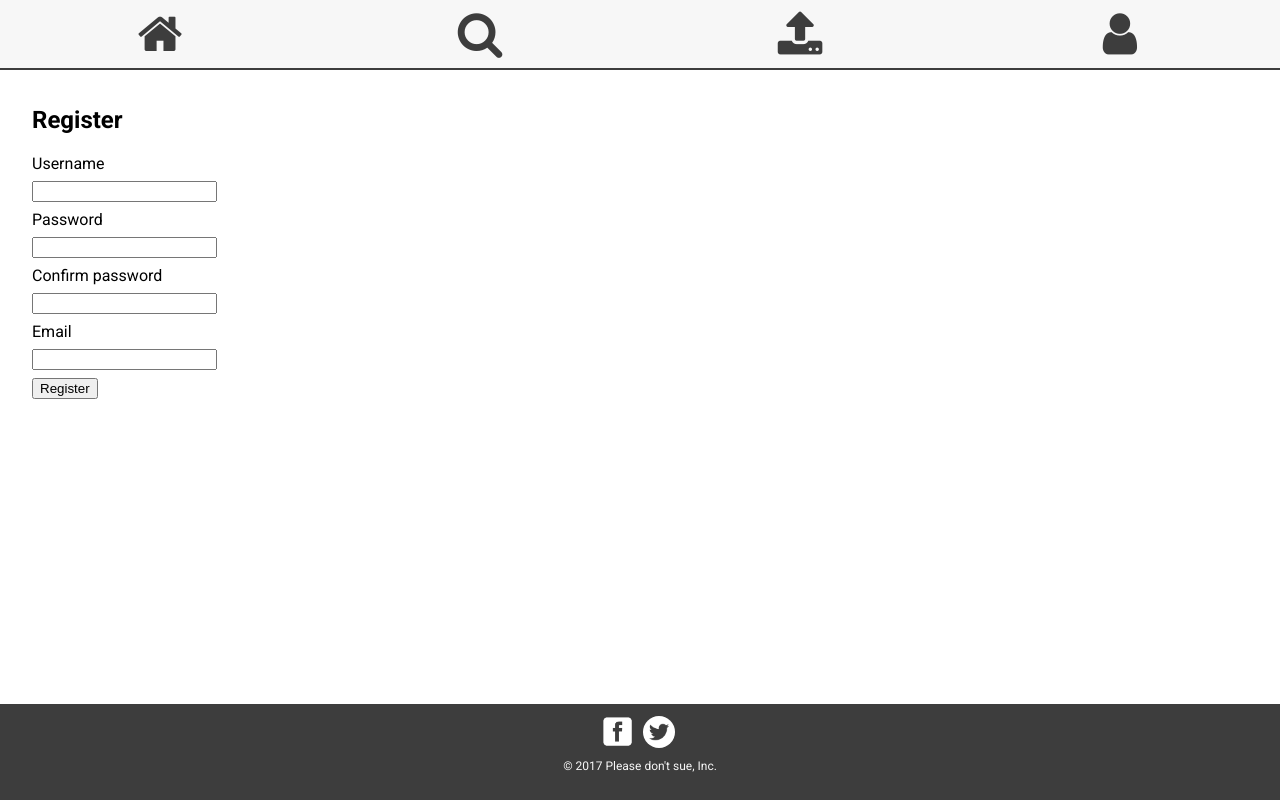
After one commit to AxelTidehorn/The-wall, a PHP site: page /register.php in a window 1280 px wide. The commit adds this page. Run offline with PHP 8.4, Linux system fonts and the light colour scheme.

Commit message:
Register, login and some profile page work

```diff
--- a/css/main.css
+++ b/css/main.css
@@ -263,6 +263,12 @@ a.img{
     color: #ffffff;
 }
 
+/* FORMS */
+input, label{
+    display: block;
+    margin: 8px 0px;
+}
+
 /* PROFILE */
 .profilecont{
   flex: 1;
--- /dev/null
+++ b/register.php
@@ -0,0 +1,68 @@
+<?php include "config.php" ?>
+
+<!DOCTYPE html>
+<html>
+    <?php
+    include "head.php" ;
+    ?>
+
+    <body>
+        <div id="pageContainer">
+          <?php include 'header.php'; ?>
+
+            <main>
+                <section>
+                    <h2>Register</h2>
+                    <form method="POST">
+                        <label>Username</label>
+                        <input type="text" name="username" />
+                        <label>Password</label>
+                        <input type="password" name="password" />
+                        <label>Confirm password</label>
+                        <input type="password" name="confirmPassword" />
+                        <label>Email</label>
+                        <input type="email" name="email" />
+                        <input type="submit" value="Register" />
+                    </form>
+
+                    <?php
+                        if (isset($_POST) && !empty($_POST)) {
+                            evaluateInformation();
+                        }
+
+                        function evaluateInformation() { //Making sure that the information is "valid", may want to add more exceptions for usernames and possibly passwords.
+                            if ($_POST["username"] != ""
+                                && $_POST["password"] != ""
+                                && $_POST["email"] != ""
+                                && $_POST["password"] === $_POST["confirmPassword"]) {
+
+                                registerUser();
+                            } else {
+                                echo "<p>Invalid user information. Ensure that the correct information has been entered.</p>";
+                            }
+                        }
+
+                        function registerUser() { //Connects to DB, prepares and inserts information along with the date
+                            include_once "backend/connect.php";
+
+                            $query = $conn->prepare("INSERT INTO Users (Username, Password, Email, JoinDate, LastActive) VALUES(?, ?, ?, ?, ?)");
+                            $username = $_POST["username"];
+                            $password = sha1($_POST["password"]);
+                            $date = date("Y-m-d"); //Year, month, day, different capitalization can display the date differently
+                            $query->bind_param("sssss", $username, $password, $_POST["email"], $date, $date);
+                            $query->execute();
+                            $query->close();
+
+                            //Start session engine, store the username as a session cookie and redirect to profile page (currently)
+                            session_start();
+                            $_SESSION["username"] = $username;
+                            header("location:userProfile.php");
+                        }
+                    ?>
+                </section>
+            </main>
+
+            <?php include 'footer.php'; ?>
+        </div>
+    </body>
+</html>
```
Also changed, not shown: backend/connect.php (+5 -2 lines), login.php (added, +56 -0 lines), logout.php (added, +9 -0 lines), userProfile.php (+22 -3 lines).
